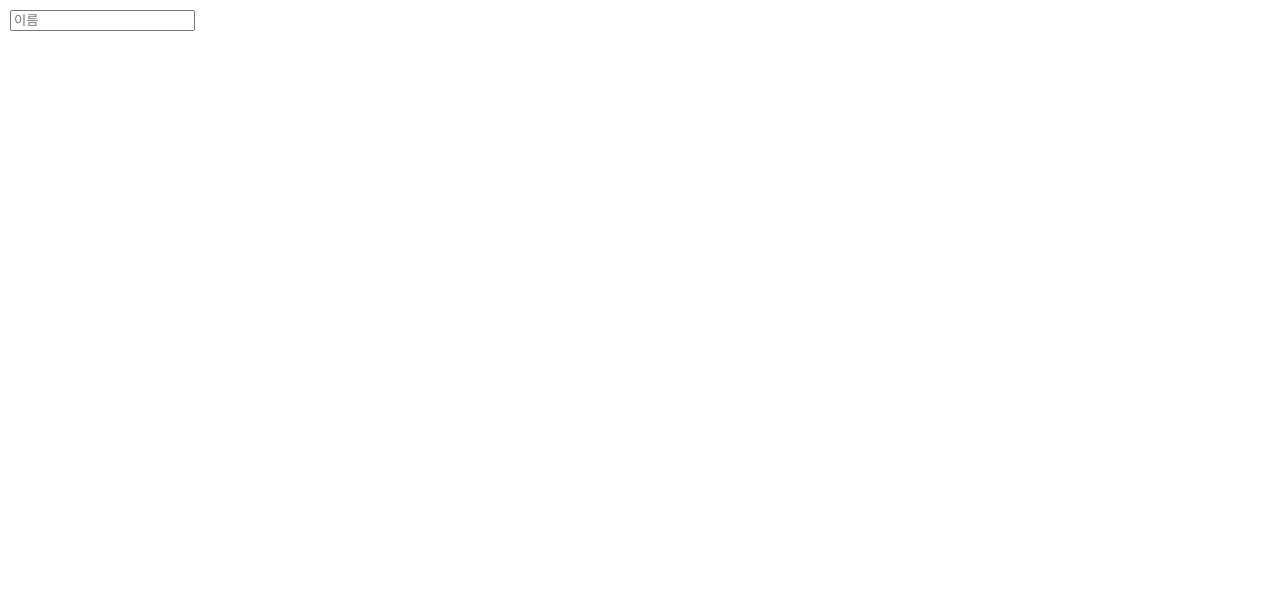
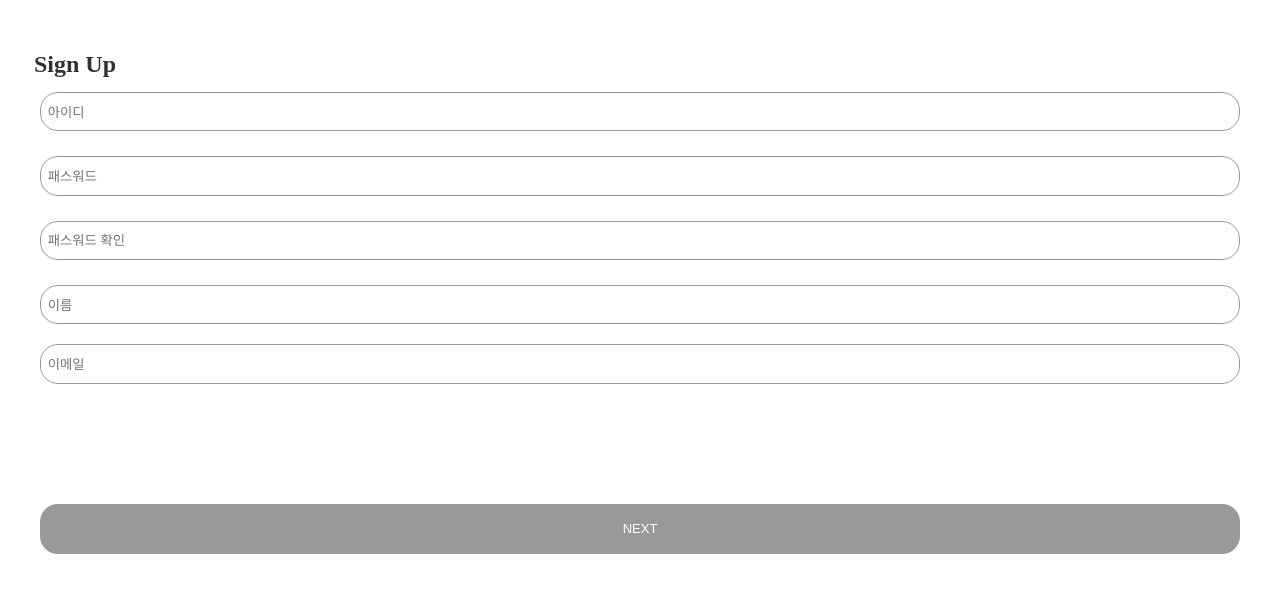
Before and after one commit to jks2024/kh-react-miniprj-230411, a React (Create React App) app: page /Signup in a window 1280 px wide. Shown: the top 592 px of the page. Built offline with nearby package versions, Linux system fonts and the light colour scheme.

Commit message:
axios 기능 추가

```diff
--- a/src/api/AxiosApi.js
+++ b/src/api/AxiosApi.js
@@ -1,5 +1,5 @@
 import axios from "axios";
-const KH_DOMAIN = "http://localhost:8100";
+const KH_DOMAIN = "http://localhost:8111";
 
 const AxiosApi = {
     // 로그인
@@ -10,10 +10,11 @@ const AxiosApi = {
         };
         return await axios.post(KH_DOMAIN + "/login", login);
     },
-    // 회원 조회
+    //회원 조회
     memberGet: async(id) => {
-        return await axios.get(KH_DOMAIN +`/member?id=${id}`);
+        return await axios.get(KH_DOMAIN + `/member/?name=${id}`);
     },
+
     // 회원 가입
     memberReg: async(id, pwd, name, mail) => {
         const member = {
--- a/src/pages/Home.js
+++ b/src/pages/Home.js
@@ -8,7 +8,7 @@ const Home = () => {
     useEffect(() => {
         const memberInfo = async() => {
             const rsp = await AxiosApi.memberGet("ALL"); // 전체회원 조회
-            if(rsp.status === 200) setMemberInfo(rsp.data);
+            setMemberInfo(rsp.data);
             console.log(rsp.data);
         };
         memberInfo();
--- a/src/signup/Login.js
+++ b/src/signup/Login.js
@@ -116,8 +116,6 @@ const Input = styled.input`
   border: 1px solid #999;
   border-radius: 18px; /* iSO 둥근모서리 제거 */
   outline-style: none; /* 포커스시 발생하는 효과 제거를 원한다면 */
-  -webkit-appearance: none; /* 브라우저별 기본 스타일링 제거 */
-  -moz-appearance: none; appearance: none;
 `;
 
 const Login = () => {
--- a/src/signup/Signup.js
+++ b/src/signup/Signup.js
@@ -9,6 +9,16 @@ const Container = styled.div`
   flex-wrap: wrap;
   flex-direction: column;
   justify-content: space-evenly;
+
+.sign {
+    margin-top: 47px;
+    margin-left: 34px;
+    font: normal normal bold 24px/35px Poppins;
+    display: flex;
+    letter-spacing: 0px;
+    color: #313131;
+    opacity: 1;
+}
 
   .item1 {
     margin-top: 100px;
@@ -104,7 +114,21 @@ const Container = styled.div`
   }
 `;
 
+const Input = styled.input`
+  margin-left: 30px;
+  margin-right: 30px;
+  width: 100%; /* 원하는 너비 설정 */
+  height: auto; /* 높이값 초기화 */
+  line-height : normal; /* line-height 초기화 */
+  padding: .8em .5em; /* 원하는 여백 설정, 상하단 여백으로 높이를 조절 */
+  font-family: inherit; /* 폰트 상속 */
+  border: 1px solid #999;
+  border-radius: 18px; /* iSO 둥근모서리 제거 */
+  outline-style: none; /* 포커스시 발생하는 효과 제거를 원한다면 */
+`;
+
 const Signup = () =>{
+    const navigate = useNavigate();
      // 키보드 입력
      const [inputId, setInputId] = useState("");
      const [inputPw, setInputPw] = useState("");
@@ -187,7 +211,7 @@ const Signup = () =>{
             const memberReg = await AxiosApi.memberReg(inputId, inputPw, inputName, inputEmail);
             console.log(memberReg.data.result);
             if(memberReg.data.result === "OK") {
-                window.location.replace("/");
+                navigate('/');
             } else {
                 setModalOpen(true);
                 setModelText("회원 가입에 실패 했습니다.");
@@ -200,22 +224,47 @@ const Signup = () =>{
         }
     }
 
-
-
      return(
         <Container>
+            <div className="sign">
+                <span>Sign Up</span>
+            </div>
+
             <div className="item2">
-                    <input className="input" type="text" placeholder="이름" value ={inputName} onChange={onChangeName}/>
+                <Input placeholder="아이디" value ={inputId} onChange={onChangId}/>
             </div>
             <div className="hint">
-                {inputId.length > 0 && <span className={`message ${isName ? 'success' : 'error'}`}>{idMessage}</span>}
+                    {inputId.length > 0 && <span className={`message ${isId ? 'success' : 'error'}`}>{idMessage}</span>}
+            </div>
+            <div className="item2">
+                <Input type="password" placeholder="패스워드" value ={inputPw} onChange={onChangePw}/>
+            </div>
+            <div className="hint">
+                    {inputPw.length > 0 && (
+                    <span className={`message ${isPw ? 'success' : 'error'}`}>{pwMessage}</span>)}
+            </div>
+            <div className="item2">
+                <Input type="password" placeholder="패스워드 확인" value ={inputConPw} onChange={onChangeConPw}/>
+            </div>
+            <div className="hint">
+                    {inputPw.length > 0 && (
+                    <span className={`message ${isConPw ? 'success' : 'error'}`}>{conPwMessage}</span>)}
+            </div>
+            <div className="item2">
+                <Input type="text" placeholder="이름" value ={inputName} onChange={onChangeName}/>
+            </div>
+            <div className="item2">
+                <Input type="email" placeholder="이메일" value ={inputEmail} onChange={onChangeMail}/>
             </div>
 
-
-
+            <div className="item2">
+                {(isId && isPw && isConPw && isName && isMail) ?
+                <button className="enable-button" onClick={onClickLogin}>NEXT</button> :
+                <button className="disable-button" onClick={onClickLogin}>NEXT</button>}
+                <Modal open={modalOpen} close={closeModal} header="오류">{modalText}</Modal>
+            </div>
         </Container>
      );
-
 };
 
 export default Signup;
```
Also changed, not shown: src/pages/Profile.js (added, +31 -0 lines).
